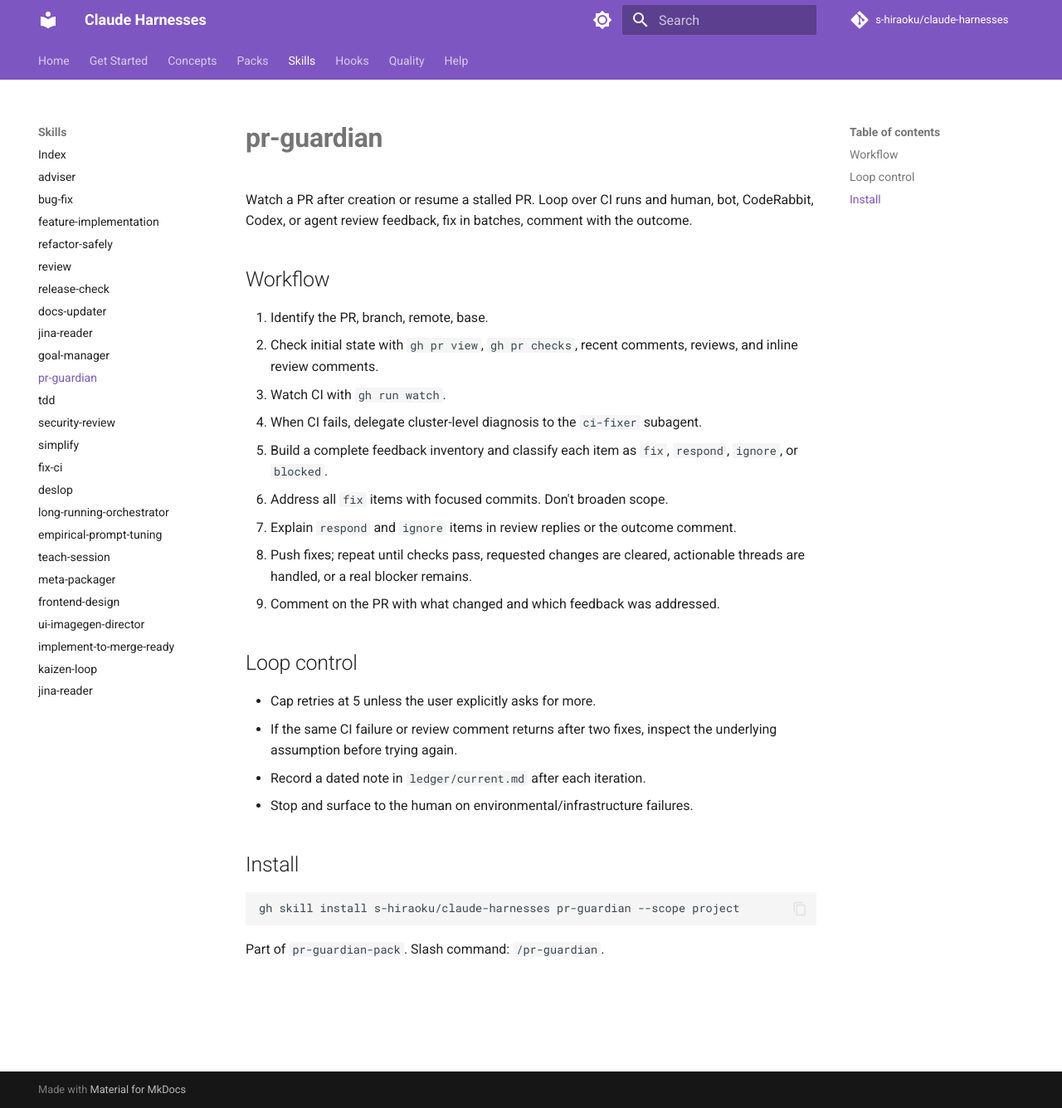
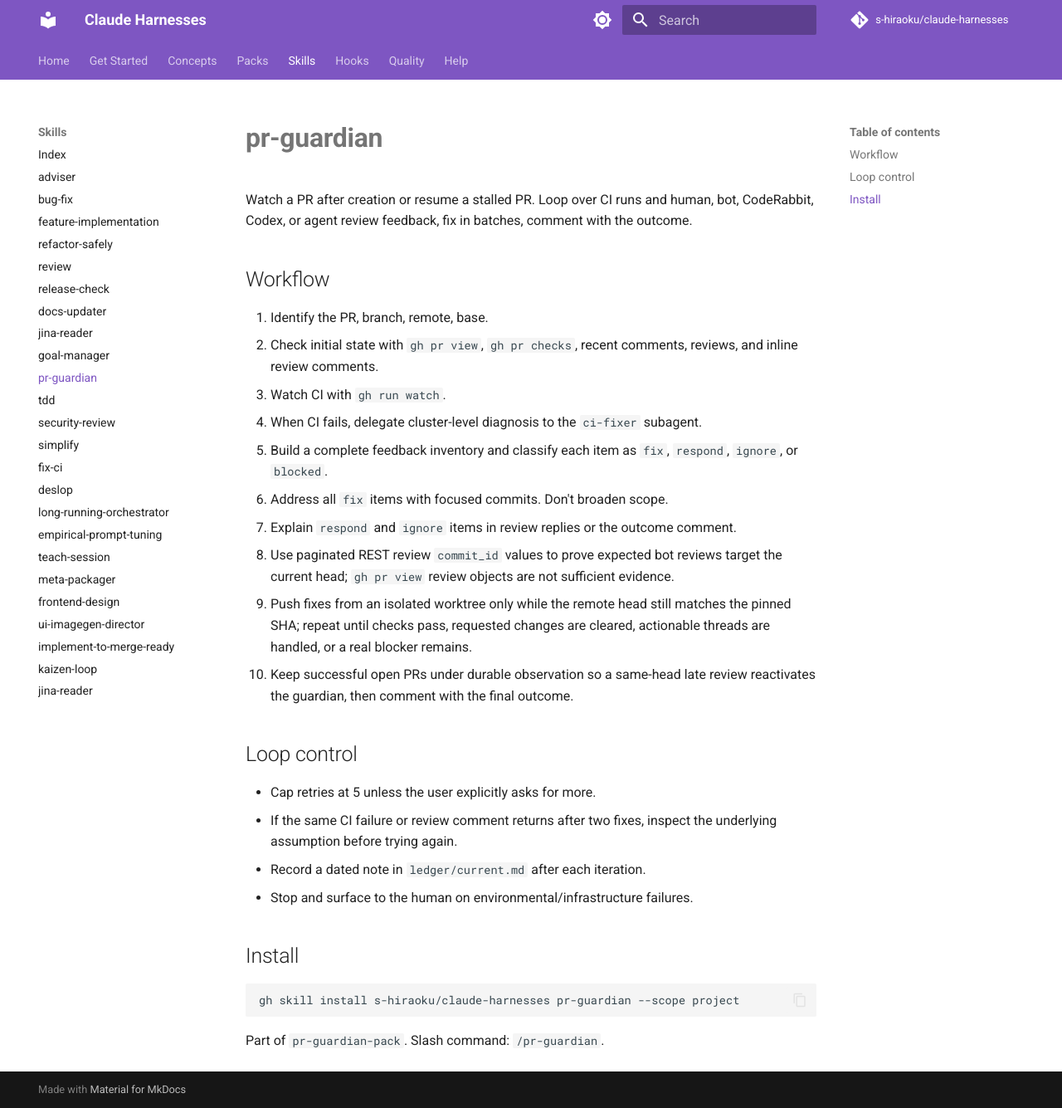
Before and after one commit to s-hiraoku/claude-harnesses, an MkDocs documentation site: the page built from docs/skills/pr-guardian.md, in a window 1280 px wide and 1335 px high. Shown: the whole window at 83% size. Built offline with MkDocs 1.6.1 and Material for MkDocs 9.7.7, drawn with Linux system fonts in a browser that asks for light colours; comment, search, counter and statistics services are not loaded.

Commit message:
fix: reconcile late PR guardian reviews

```diff
--- a/docs/skills/pr-guardian.md
+++ b/docs/skills/pr-guardian.md
@@ -11,8 +11,9 @@ Watch a PR after creation or resume a stalled PR. Loop over CI runs and human, b
 5. Build a complete feedback inventory and classify each item as `fix`, `respond`, `ignore`, or `blocked`.
 6. Address all `fix` items with focused commits. Don't broaden scope.
 7. Explain `respond` and `ignore` items in review replies or the outcome comment.
-8. Push fixes; repeat until checks pass, requested changes are cleared, actionable threads are handled, or a real blocker remains.
-9. Comment on the PR with what changed and which feedback was addressed.
+8. Use paginated REST review `commit_id` values to prove expected bot reviews target the current head; `gh pr view` review objects are not sufficient evidence.
+9. Push fixes from an isolated worktree only while the remote head still matches the pinned SHA; repeat until checks pass, requested changes are cleared, actionable threads are handled, or a real blocker remains.
+10. Keep successful open PRs under durable observation so a same-head late review reactivates the guardian, then comment with the final outcome.
 
 ## Loop control
 
```
Also changed, not shown: docs/packs/pr-guardian-pack.md (+1 -1 lines), skills/pr-guardian/SKILL.md (+3 -1 lines), skills/pr-guardian/references/pr-feedback-audit.md (+10 -0 lines), 1 other file.
